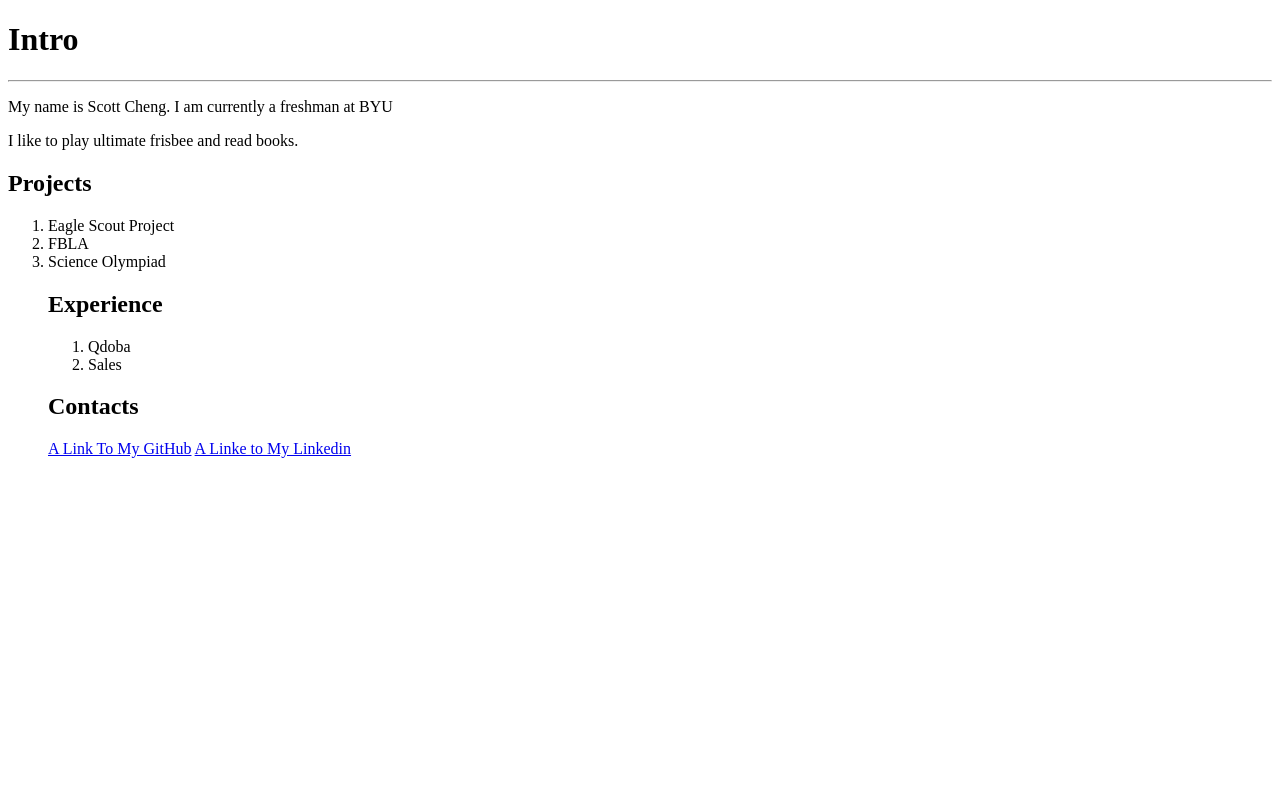
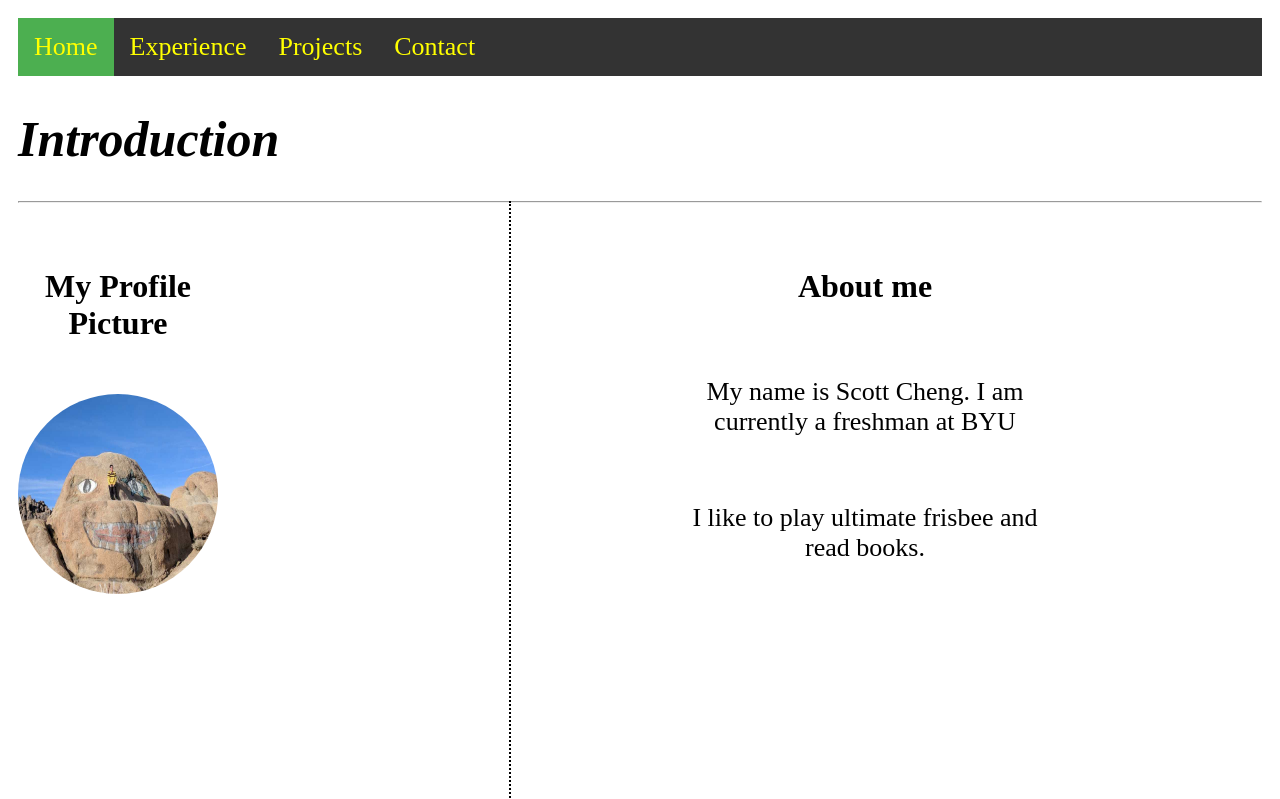
Before and after one commit to javawarrio/portfolio, a plain HTML site: page index.html in a window 1280 px wide. Shown: the top 799 px of the page. Drawn offline with Linux system fonts and the light colour scheme.

Commit message:
4th commit

```diff
--- a/index.html
+++ b/index.html
@@ -2,33 +2,45 @@
 <html>
 <head>
 	<title> Scott's Portfolio </title>
+	<link rel="stylesheet" href="portfolio.css">
 </head>
+
 <body>
+	<nav>
+		 <ul>
+		   <li class = "active"><a href="/">Home</a></li>
+		   <li><a href="/experience.html">Experience</a></li>
+		   <li><a href="/projects.html">Projects</a></li>
+		   <li><a href="/contact.html">Contact</a></li>
+		 </ul>
+</nav>
+<h1>Introduction</h1>
 
-<h1>Intro</h1>
+<style>
+.vl {
+	border-left: 2px dotted black;
+  height: 1000px;
+  position: absolute;
+  left: 40%;
+  margin-left: -3px;
+  top: 1;
+}
+</style>
+
+<div class="vl"></div>
 
 <hr>
-
-<p>My name is Scott Cheng. I am currently  a freshman at BYU</p>
-<p> I like to play ultimate frisbee and read books. </p>
-
-<h2>Projects</h2>
-<ol>
-	<li> Eagle Scout Project</li>
-	<li> FBLA </li>
-	<li> Science Olympiad </li>
-
-
-	<h2> Experience</h2>
-
-<ol>	<li> Qdoba </li>
-	<li> Sales </li>
-</ol>
-
-<h2>Contacts</h2>
-
-<a href="https://github.com/javawarrio">A Link To My GitHub</a>
-<a href = "https://linkedin.com" >A Linke to My Linkedin</a>
+<section>
+   <aside>
+		 <p class = "bold bigger"> My Profile Picture </p>
+		 <img src= "profile pic.JPG" alt= "My Picture" width = 200 height = 200>
+   </aside>
+   <article>
+		 <p class = "bold bigger center"> About me </p>
+		 <p class = "center">My name is Scott Cheng. I am currently  a freshman at BYU</p>
+		<p class = "center"> I like to play ultimate frisbee and read books. </p>
+   </article>
+</section>
 
 </body>
 </html>
--- /dev/null
+++ b/portfolio.css
@@ -0,0 +1,75 @@
+body {
+  background-color: none;
+  padding: 10px;
+  font-size: 26px;
+}
+
+.bold{
+  font-weight: bold;
+}
+.bigger{
+  font-size: 32px;
+}
+.center{
+  margin-left: 250px;
+  text-align: center-left;
+}
+
+h1{
+  color: black;
+  text-align: left;
+  font-size: 50px;
+  font-style: oblique;
+}
+
+p{
+  text-align: center;
+   padding: 20px;
+  font-size: 26px;
+}
+
+img {
+  border-radius: 50%;
+}
+
+nav ul {
+  list-style-type: none;
+  margin: 0;
+  padding: 0;
+  overflow: hidden;
+  background-color: #333;
+}
+
+nav li {
+  float: left;
+}
+
+nav li a {
+  display: block;
+  color: yellow;
+  text-align: center;
+  padding: 14px 16px;
+  text-decoration: none;
+}
+
+nav li a:hover:not(.active) {
+  background-color: #111;
+}
+
+.active {
+  background-color: #4CAF50;
+}
+
+section {
+ display: flex;
+}
+
+aside {
+ flex: 1
+}
+
+article {
+  margin-right: 200px;
+  margin-left:200px;
+ flex: 4
+}
```
Also changed, not shown: contact.html (added, +23 -0 lines), experience.html (added, +25 -0 lines), projects.html (added, +23 -0 lines), profile pic.JPG (added).
